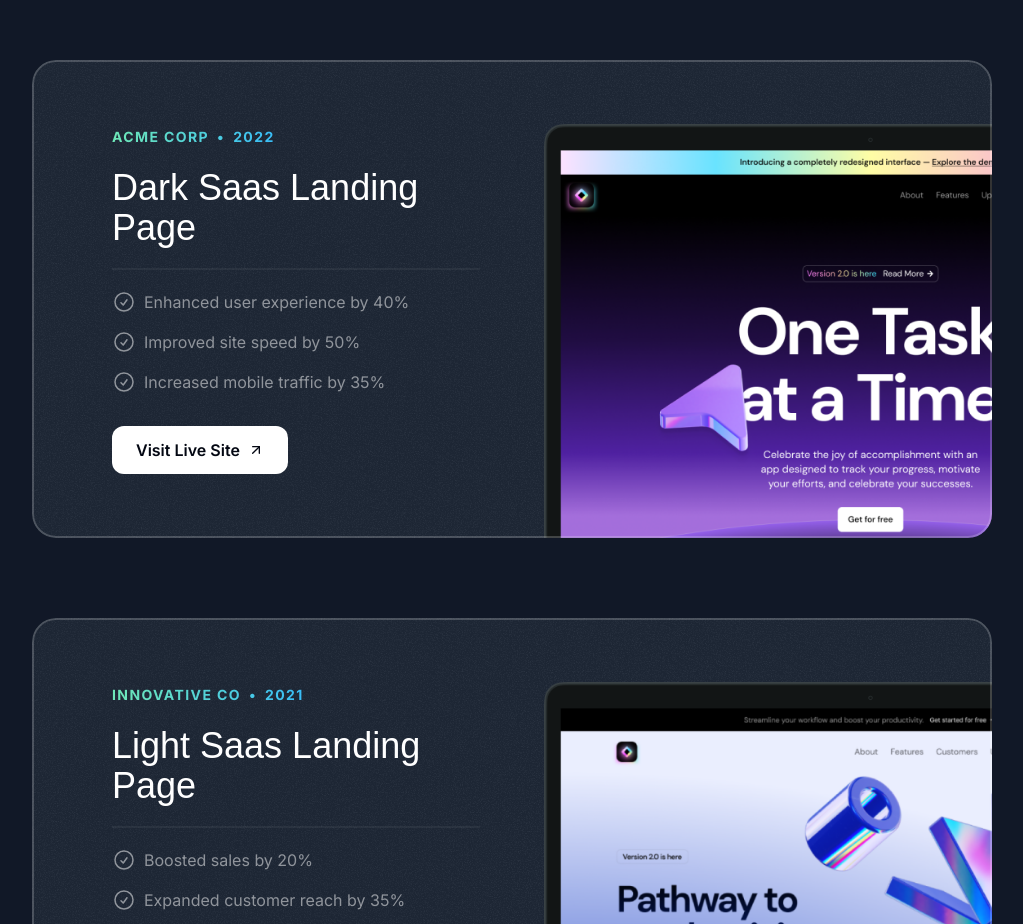
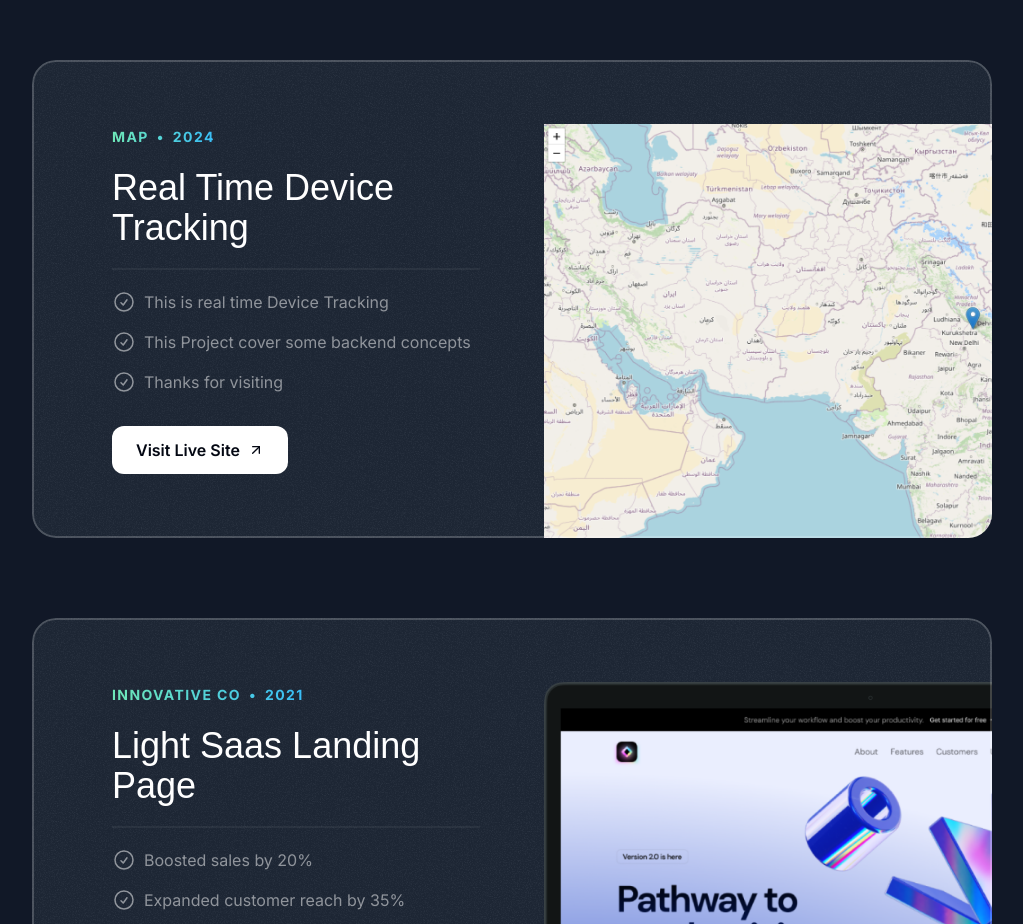
Before and after one commit to beast4sourav/Portfolio, a Next.js app: page / in a window 1280 px wide. Shown: the part 1140-2064 px from the top of the page, without its empty margins (128-1151 px from the left). Built offline with nearby package versions, Linux system fonts and the light colour scheme; a web font is replaced by a local one.

Commit message:
some changes

```diff
--- a/src/sections/Projects.tsx
+++ b/src/sections/Projects.tsx
@@ -1,6 +1,7 @@
 import darkSaasLandingPage from "@/assets/images/dark-saas-landing-page.png";
 import lightSaasLandingPage from "@/assets/images/light-saas-landing-page.png";
 import aiStartupLandingPage from "@/assets/images/ai-startup-landing-page.png";
+import realtime from "@/assets/images/Real-time.png"
 import Image from "next/image";
 import CheckCircle from '@/assets/icons/check-circle.svg';
 import ArrowUpRight from '@/assets/icons/arrow-up-right.svg';
@@ -9,16 +10,16 @@ import { SectionHeader } from "@/components/SectionHeader";
 
 const portfolioProjects = [
   {
-    company: "Acme Corp",
-    year: "2022",
-    title: "Dark Saas Landing Page",
+    company: "Map",
+    year: "2024",
+    title: "Real Time Device Tracking",
     results: [
-      { title: "Enhanced user experience by 40%" },
-      { title: "Improved site speed by 50%" },
-      { title: "Increased mobile traffic by 35%" },
+      { title: "This is real time Device Tracking" },
+      { title: "This Project cover some backend concepts" },
+      { title: "Thanks for visiting " },
     ],
-    link: "https://youtu.be/4k7IdSLxh6w",
-    image: darkSaasLandingPage,
+    link: "https://github.com/beast4sourav/Portfolio/tree/master/src/assets/images",
+    image: realtime,
   },
   {
     company: "Innovative Co",
@@ -44,6 +45,7 @@ const portfolioProjects = [
     link: "https://youtu.be/Z7I5uSRHMHg",
     image: aiStartupLandingPage,
   },
+
 ];
 
 export const ProjectsSection = () => {
```
Also changed, not shown: src/assets/images/Real-time.png (added).
